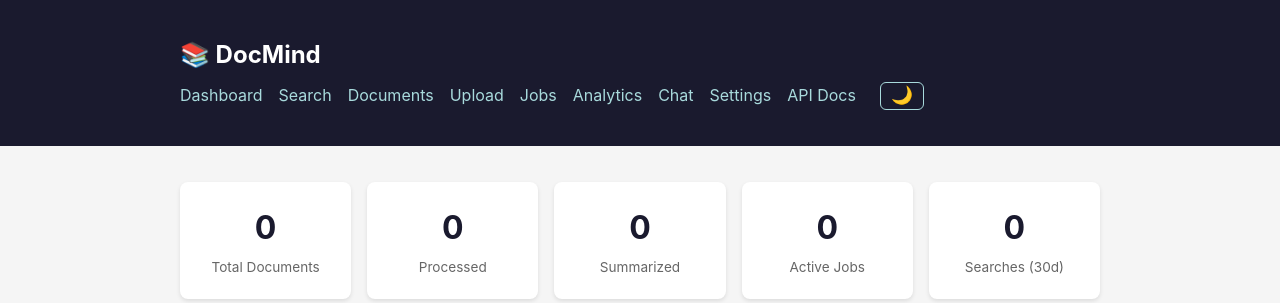
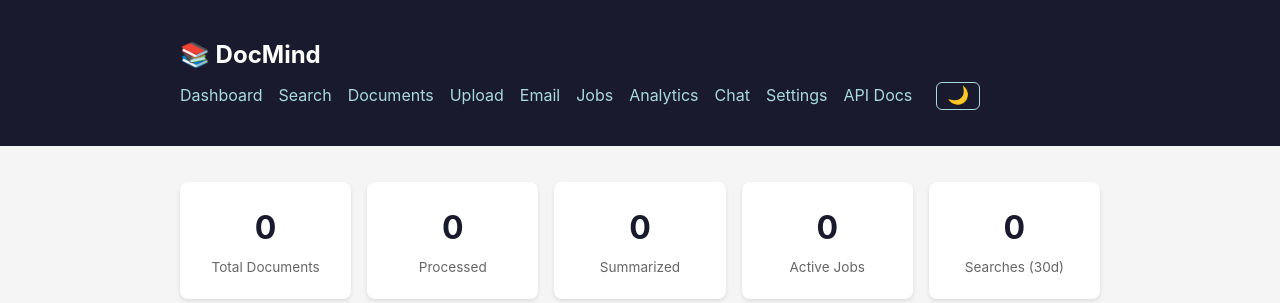
Before and after one commit to yzy806806/docmind, a FastAPI app: page / in a window 1280 px wide. Shown: the top 303 px of the page. Run offline with FastAPI, Linux system fonts and the light colour scheme; parts of the project's set-up code (start-up, migrations or seed data) failed here and were passed over; some libraries are stand-ins or nearby versions.

Commit message:
fix(email): add UI routes, email_meta display, nav link

```diff
--- a/src/web/server.py
+++ b/src/web/server.py
@@ -101,6 +101,7 @@ from ..core.config import config
 from ..core.cache import create_cache_backend
 from ..core.db_sqlite import Database
 from ..core.email_ingestor import email_polling_worker
+from ..core.crypto import init_encryptor
 from ..core.embeddings import EmbeddingClient
 from ..core.extractor import Extractor
 from ..core.job_queue import JobQueue
@@ -154,6 +155,9 @@ from .rendering import (
     _render_jobs_page,
     _render_job_detail,
     _render_collection_form,
+    _render_email_accounts_list,
+    _render_email_account_form,
+    _render_email_logs,
     _render_error,
     _svg_line_chart,
     _svg_bar_chart,
@@ -3375,6 +3379,123 @@ def create_app() -> FastAPI:
         return RedirectResponse(
             url=f"/documents/{doc_id}", status_code=303,
         )
+
+    # ── Email Account UI Pages ───────────────────────────────────
+
+    @app.get("/email-accounts", response_class=HTMLResponse, include_in_schema=False)
+    async def email_accounts_list_page(api_key: str = Security(api_key_header)):
+        if auth_enabled() and not api_key:
+            return unauthorized_response()
+        db = get_db()
+        accounts = await db.list_email_accounts(enabled_only=False)
+        for a in accounts:
+            a.pop("password", None)
+        return HTMLResponse(content=_render_email_accounts_list(accounts))
+
+    @app.get("/email-accounts/new", response_class=HTMLResponse, include_in_schema=False)
+    async def email_account_new_page(api_key: str = Security(api_key_header)):
+        if auth_enabled() and not api_key:
+            return unauthorized_response()
+        return HTMLResponse(content=_render_email_account_form(mode="create"))
+
+    @app.get("/email-accounts/{account_id}/edit", response_class=HTMLResponse, include_in_schema=False)
+    async def email_account_edit_page(account_id: int, api_key: str = Security(api_key_header)):
+        if auth_enabled() and not api_key:
+            return unauthorized_response()
+        db = get_db()
+        account = await db.get_email_account(account_id)
+        if not account:
+            return HTMLResponse(content=_render_error("Not Found", "Email account not found."), status_code=404)
+        account.pop("password", None)
+        return HTMLResponse(content=_render_email_account_form(mode="edit", account=account))
+
+    @app.get("/email-accounts/{account_id}/logs", response_class=HTMLResponse, include_in_schema=False)
+    async def email_account_logs_page(account_id: int, status: str = Query(default=""), page: int = Query(default=1, ge=1), per_page: int = Query(default=50, ge=1, le=200), api_key: str = Security(api_key_header)):
+        if auth_enabled() and not api_key:
+            return unauthorized_response()
+        db = get_db()
+        account = await db.get_email_account(account_id)
+        if not account:
+            return HTMLResponse(content=_render_error("Not Found", "Email account not found."), status_code=404)
+        account.pop("password", None)
+        offset = (page - 1) * per_page
+        logs = await db.list_email_ingestion_logs(account_id, status=status if status else None, limit=per_page, offset=offset)
+        total = await db.count_email_ingestion_logs(account_id, status=status if status else None)
+        return HTMLResponse(content=_render_email_logs(account=account, logs=logs, total=total, status_filter=status, page=page, per_page=per_page))
+
+    @app.get("/email-accounts/{account_id}/test", response_class=HTMLResponse, include_in_schema=False)
+    async def email_account_test_page(account_id: int, api_key: str = Security(api_key_header)):
+        if auth_enabled() and not api_key:
+            return unauthorized_response()
+        db = get_db()
+        account = await db.get_email_account(account_id)
+        if not account:
+            return HTMLResponse(content=_render_error("Not Found", "Email account not found."), status_code=404)
+        from ..core.email_ingestor import EmailIngestor
+        from ..core.config import EmailAccountConfig
+        acct = EmailAccountConfig(name=account.get("name",""), host=account.get("host",""), port=account.get("port",993), use_ssl=account.get("use_ssl",True), username=account.get("username",""), password=account.get("password",""), folder=account.get("folder","INBOX"))
+        ingestor = EmailIngestor(db, Extractor())
+        success, message = await ingestor.test_connection(acct)
+        account.pop("password", None)
+        error_text = f"Connection successful: {message}" if success else f"Connection test failed: {message}"
+        return HTMLResponse(content=_render_email_account_form(mode="edit", account=account, error=error_text))
+
+    @app.post("/email-accounts/create", response_class=HTMLResponse, include_in_schema=False)
+    async def email_account_create_post(request: Request, api_key: str = Security(api_key_header)):
+        if auth_enabled() and not api_key:
+            return unauthorized_response()
+        db = get_db()
+        form = await request.form()
+        body = {"name": form.get("name",""), "host": form.get("host",""), "port": int(form.get("port",993)), "use_ssl": form.get("use_ssl")=="1", "username": form.get("username",""), "password": form.get("password",""), "folder": form.get("folder","INBOX"), "body_handling": form.get("body_handling","save_with_attachments"), "attachment_whitelist": form.get("attachment_whitelist",""), "attachment_blacklist": form.get("attachment_blacklist",""), "enabled": form.get("enabled")=="1"}
+        try:
+            await db.create_email_account(body)
+        except Exception as e:
+            return HTMLResponse(content=_render_email_account_form(mode="create", error=str(e)), status_code=409)
+        return RedirectResponse(url="/email-accounts", status_code=303)
+
+    @app.post("/email-accounts/{account_id}/edit", response_class=HTMLResponse, include_in_schema=False)
+    async def email_account_edit_post(account_id: int, request: Request, api_key: str = Security(api_key_header)):
+        if auth_enabled() and not api_key:
+            return unauthorized_response()
+        db = get_db()
+        form = await request.form()
+        body = {"name": form.get("name",""), "host": form.get("host",""), "port": int(form.get("port",993)), "use_ssl": form.get("use_ssl")=="1", "username": form.get("username",""), "folder": form.get("folder","INBOX"), "body_handling": form.get("body_handling","save_with_attachments"), "attachment_whitelist": form.get("attachment_whitelist",""), "attachment_blacklist": form.get("attachment_blacklist",""), "enabled": form.get("enabled")=="1"}
+        password = form.get("password", "")
+        if password:
+            body["password"] = password
+        account = await db.update_email_account(account_id, body)
+        if not account:
+            return HTMLResponse(content=_render_error("Not Found", "Email account not found."), status_code=404)
+        return RedirectResponse(url="/email-accounts", status_code=303)
+
+    @app.post("/email-accounts/{account_id}/delete", response_class=HTMLResponse, include_in_schema=False)
+    async def email_account_delete_post(account_id: int, api_key: str = Security(api_key_header)):
+        if auth_enabled() and not api_key:
+            return unauthorized_response()
+        db = get_db()
+        await db.delete_email_account(account_id)
+        return RedirectResponse(url="/email-accounts", status_code=303)
+
+    @app.post("/email-accounts/{account_id}/sync", response_class=HTMLResponse, include_in_schema=False)
+    async def email_account_sync_post(account_id: int, api_key: str = Security(api_key_header)):
+        if auth_enabled() and not api_key:
+            return unauthorized_response()
+        db = get_db()
+        account_dict = await db.get_email_account(account_id)
+        if not account_dict:
+            return HTMLResponse(content=_render_error("Not Found", "Email account not found."), status_code=404)
+        from ..core.email_ingestor import EmailIngestor
+        from ..core.config import EmailAccountConfig
+        acct = EmailAccountConfig(name=account_dict.get("name",""), host=account_dict.get("host",""), port=account_dict.get("port",993), use_ssl=account_dict.get("use_ssl",True), username=account_dict.get("username",""), password=account_dict.get("password",""), folder=account_dict.get("folder","INBOX"), action_after_fetch=account_dict.get("action_after_fetch","mark_seen"), move_to_folder=account_dict.get("move_to_folder"), body_handling=account_dict.get("body_handling","save_with_attachments"), attachment_whitelist=account_dict.get("attachment_whitelist",""), attachment_blacklist=account_dict.get("attachment_blacklist",""), deduplication_strategy=account_dict.get("deduplication_strategy","message_id"), enabled=account_dict.get("enabled",True))
+        ingestor = EmailIngestor(db, Extractor())
+        try:
+            await ingestor.poll_account(acct, account_id=account_id)
+        except Exception:
+            accounts = await db.list_email_accounts(enabled_only=False)
+            for a in accounts:
+                a.pop("password", None)
+            return HTMLResponse(content=_render_email_accounts_list(accounts), status_code=500)
+        return RedirectResponse(url=f"/email-accounts/{account_id}/logs", status_code=303)
 
     # ── Email Account API ────────────────────────────────────────
 
--- a/src/web/templates/base.html
+++ b/src/web/templates/base.html
@@ -19,6 +19,7 @@
                 <a href="/search">Search</a>
                 <a href="/documents">Documents</a>
                 <a href="/upload">Upload</a>
+                <a href="/email-accounts">Email</a>
                 <a href="/jobs">Jobs</a>
                 <a href="/analytics">Analytics</a>
                 <a href="/chat">Chat</a>
```
Also changed, not shown: src/web/templates/documents/detail.html (+12 -0 lines).
